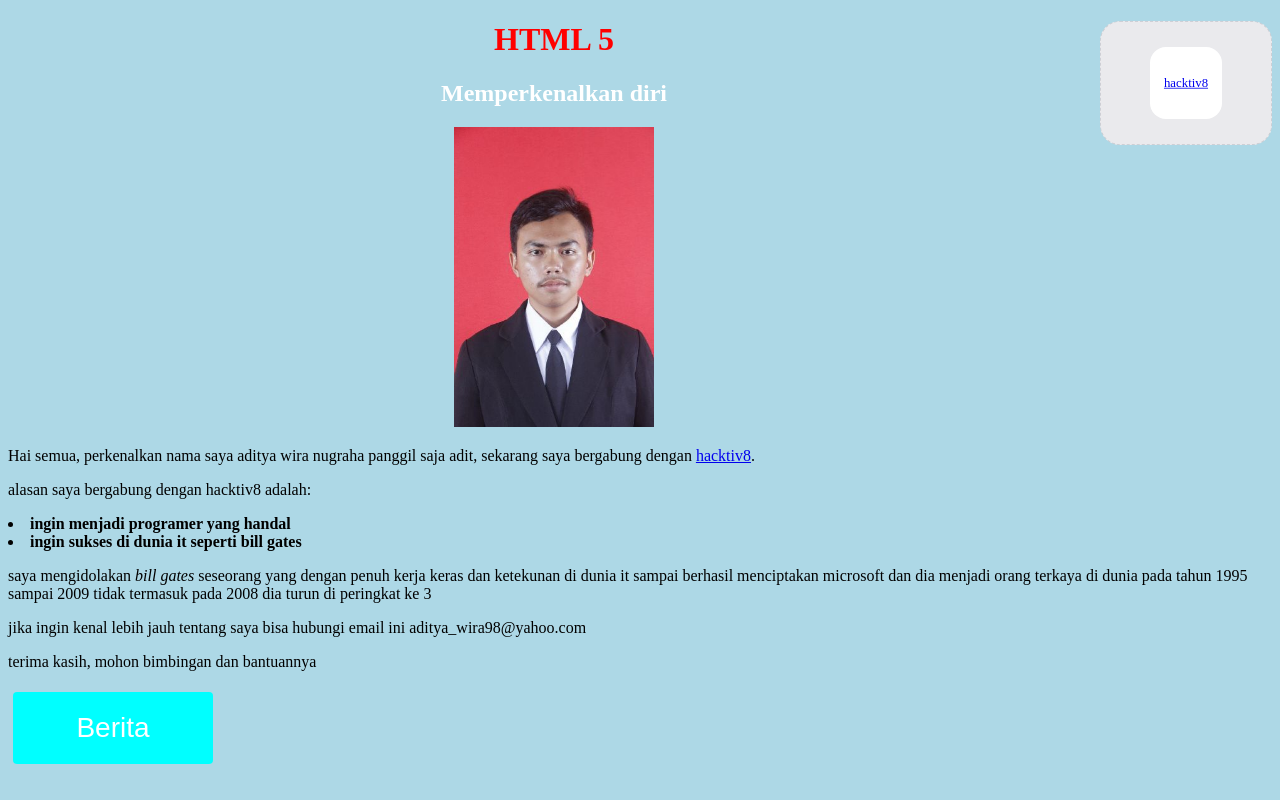
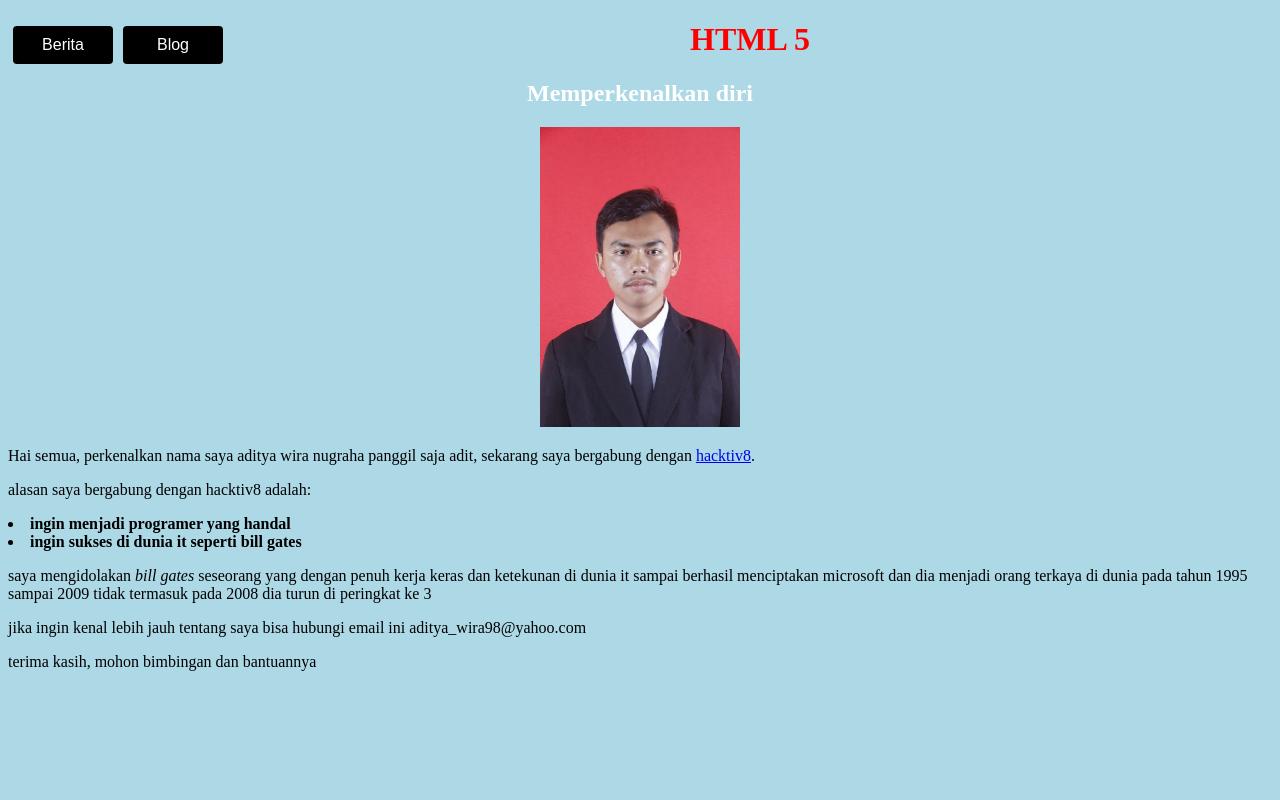
Before and after one commit to adityawira15/adityawira15.github.io, a plain HTML site: page index.html in a window 1280 px wide. Drawn offline with Linux system fonts and the light colour scheme.

```diff
--- a/index.html
+++ b/index.html
@@ -1,13 +1,8 @@
 <!doctype html>
 <html>
 <head>
-  <div class="original">
-  <div class="spin">
-    <a href="www.hacktiv8.com">
-    <figure class="box hacktiv8">hacktiv8</figure>
-    </a>
-  </div>
-</div>
+<a href="adityawira15.github.io/news/first-new.html"><button class="button" style="vertical-align:middle"><span>Berita</span></button></a>
+<button class="button">Blog</button>
   <style type="text/css">
         @import url(adityawira15.github.io/style/style.css);
   </style>
@@ -30,6 +25,5 @@
   <p> saya mengidolakan <i>bill gates</i> seseorang yang dengan penuh kerja keras dan ketekunan di dunia it sampai berhasil menciptakan microsoft dan dia menjadi orang terkaya di dunia pada tahun 1995 sampai 2009 tidak termasuk pada 2008 dia turun di peringkat ke 3 </p>
   <p> jika ingin kenal lebih jauh tentang saya bisa hubungi email ini aditya_wira98@yahoo.com</p>
   <p>terima kasih, mohon bimbingan dan bantuannya</p>
-  <a href="adityawira15.github.io/news/first-new.html"><button class="button" style="vertical-align:middle"><span>Berita</span></button></a>
 </body>
 </html>
--- a/style/style.css
+++ b/style/style.css
@@ -1,37 +1,3 @@
-.original,
-.box {
-  border-radius: 20px;
-}
-.original {
-  background: #eaeaed;
-  border: 1px dashed #cecfd5;
-  float: right;
-}
-.box {
-  background: white;
-  height: 90px;
-  line-height: 90px;
-  text-align: center;
-  width: 90px;
-}
-.spin {
-  cursor: pointer;
-  transform-style: preserve-3d;
-}
-.spin:hover {
-    animation: spin 5s linear infinite;
-}
-@keyframes spin {
-  0% {
-    transform: rotateY(0deg);
-  }
-  100% {
-    transform: rotateY(360deg);
-  }
-}
-.hacktiv8 {
-  transform: scale(.80);
-}
 body {
     background-color: lightblue;
 }
@@ -52,16 +18,17 @@ div.desc {
 .button {
   display: inline-block;
   border-radius: 4px;
-  background-color: cyan;
+  background-color: black;
   border: none;
   color: #FFFFFF;
   text-align: center;
-  font-size: 28px;
-  padding: 20px;
-  width: 200px;
+  font-size: 16px;
+  padding: 10px;
+  width: 100px;
   transition: all 0.5s;
   cursor: pointer;
   margin: 5px;
+  float: left;
 }
 
 .button span {
```
